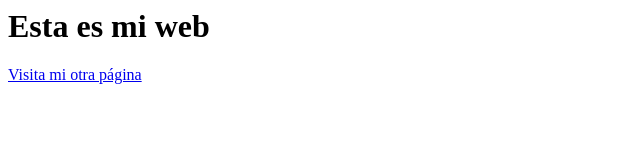
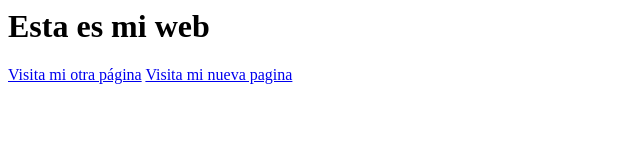
Before and after one commit to jesusfer9/miweb, a plain HTML site: page index.html in a window 1280 px wide. Shown: the whole page, without its empty margins (0-640 px from the left). Drawn offline with Linux system fonts and the light colour scheme.

Commit message:
Update index.html

```diff
--- a/index.html
+++ b/index.html
@@ -8,6 +8,7 @@
   <body>
     <h1>Esta es mi web</h1>
     <a href="Pagina1.html">Visita mi otra página</a>
+    <a href="Pagina2.html">Visita mi nueva pagina</a>
   </body>
 
 <html>
```
